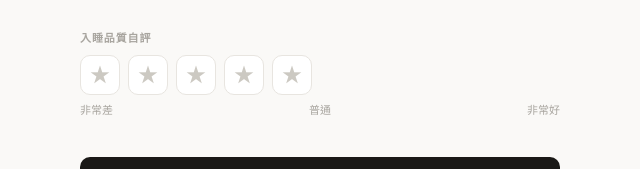
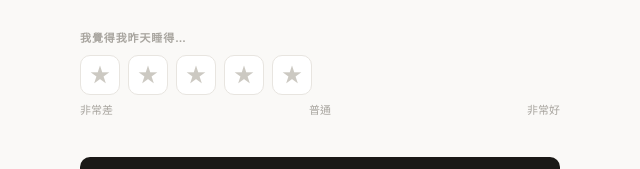
Before and after one commit to minyabbti/BBTI804, a plain HTML site: page index.html in a window 1280 px wide. Shown: the part 784-953 px from the top of the page, 320-960 px from the left. Drawn offline with nearby package versions, Linux system fonts and the light colour scheme.

Commit message:
Update index.html

```diff
--- a/index.html
+++ b/index.html
@@ -276,7 +276,7 @@
     </div>
 
     <div class="section">
-      <div class="section-label">入睡品質自評</div>
+      <div class="section-label">我覺得我昨天睡得…</div>
       <div class="stars-row" id="stars">
         <button class="star-btn" onclick="rate(1)">★</button>
         <button class="star-btn" onclick="rate(2)">★</button>
```
